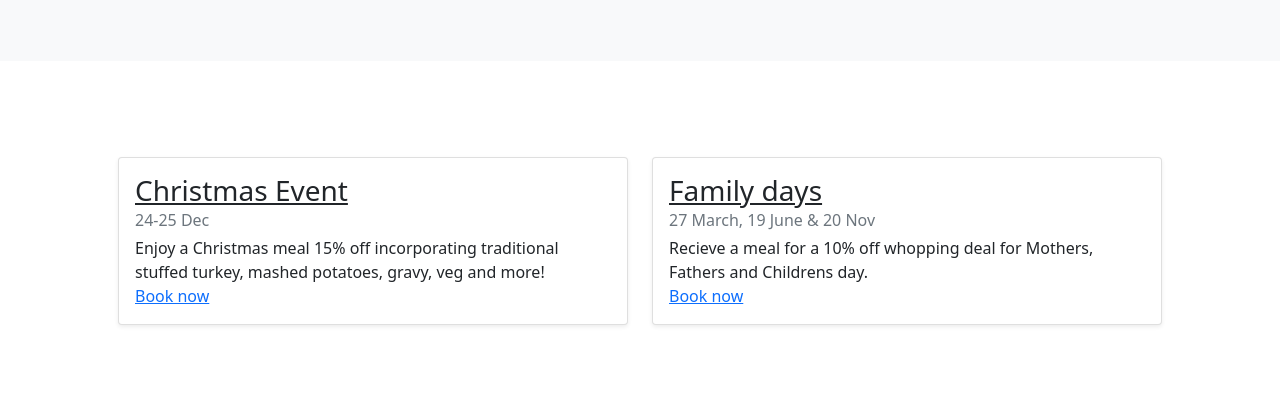
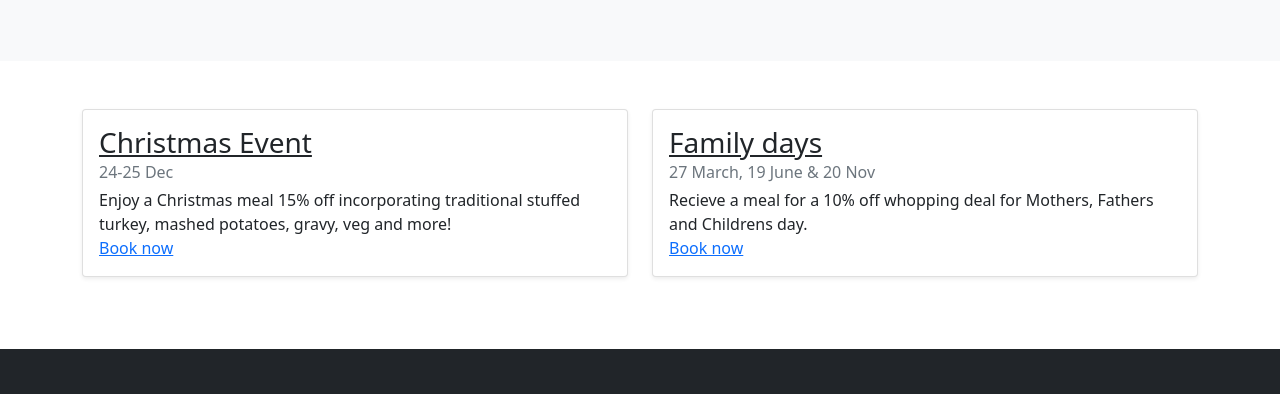
Before and after one commit to baljeett/unit6-website, a plain HTML site: page events.html in a window 1280 px wide. Shown: the part 403-797 px from the top of the page. Drawn offline with nearby package versions, Linux system fonts and the light colour scheme.

Commit message:
minor changes

```diff
--- a/events.html
+++ b/events.html
@@ -53,8 +53,8 @@
     </section>
 
     <!-- Features section-->
-    <section class="py-5 border-bottom" id="features">
-        <div class="container px-5 my-5">
+    <section class="" id="features">
+        <div class="container my-5">
             <div class="row mb-2">
                 <div class="col-md-6">
                     <div class="card flex-md-row mb-4 shadow-sm h-md-250">
```
